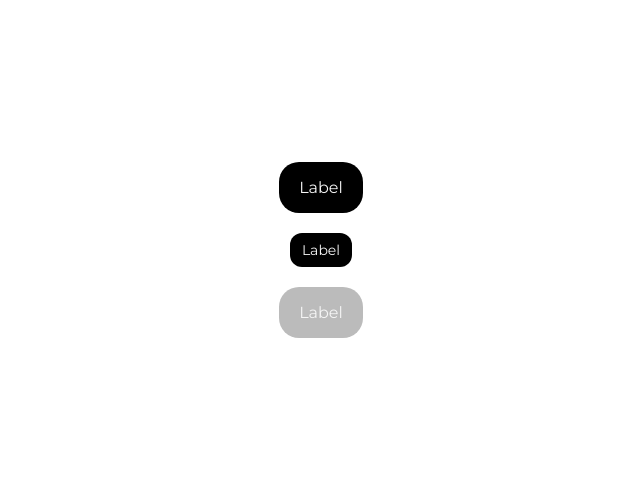
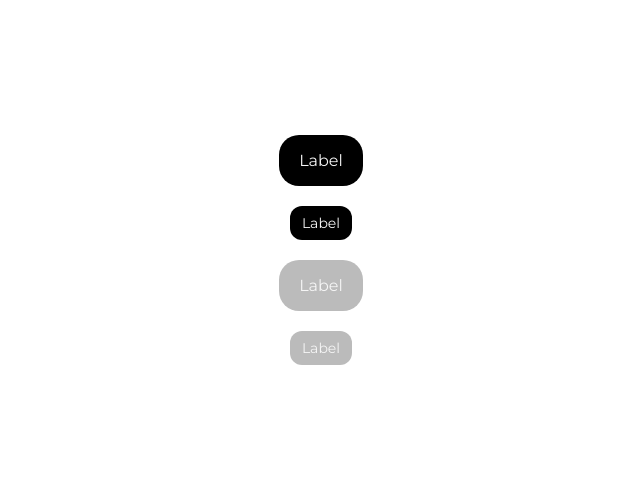
Before and after one commit to GuillaumeMonnard/evaluation-continue, a website built with Parcel: page src/index.html in a window 1280 px wide. Shown: the whole page, without its empty margins (79-719 px from the left). Built offline with nearby package versions, Linux system fonts and the light colour scheme; a web font is replaced by a local one.

Commit message:
ajout du bouton small disabled

```diff
--- a/src/index.html
+++ b/src/index.html
@@ -12,9 +12,10 @@
   <body>
     <div id="semaine-1">
       <div id="primary">
-      <button class="default">Label</button>
-      <button class="default small">Label</button>
-      <button class="default" disabled>Label</button>
+        <button class="default">Label</button>
+        <button class="default small">Label</button>
+        <button class="default" disabled>Label</button>
+        <button class="default small" disabled>Label</button>
       </div>
     </div>
     <script src="js/main.js" type="module"></script>
--- a/src/scss/modules/_CTA.scss
+++ b/src/scss/modules/_CTA.scss
@@ -4,6 +4,8 @@
   gap: 20px;
   justify-content: center;
   align-items: center;
+  background-color: white;
+  padding: 20px;
 }
 
 .default {
```
